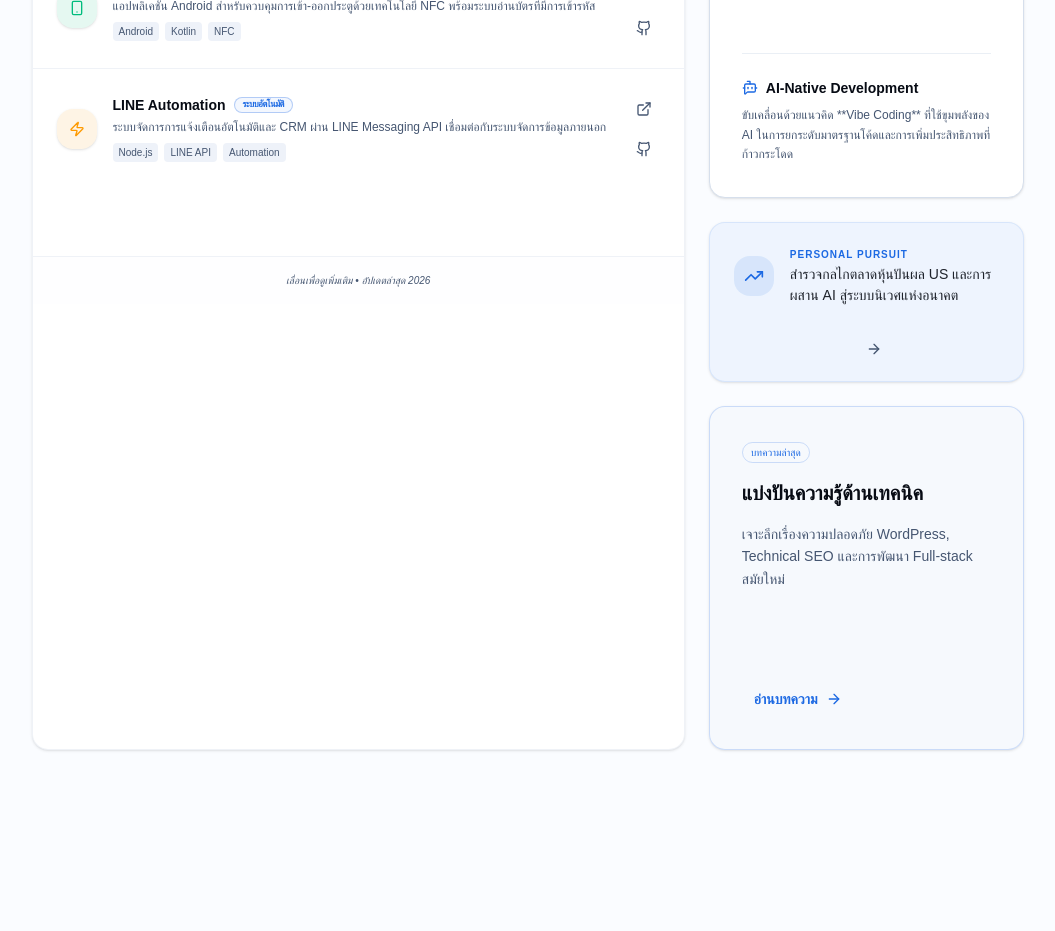
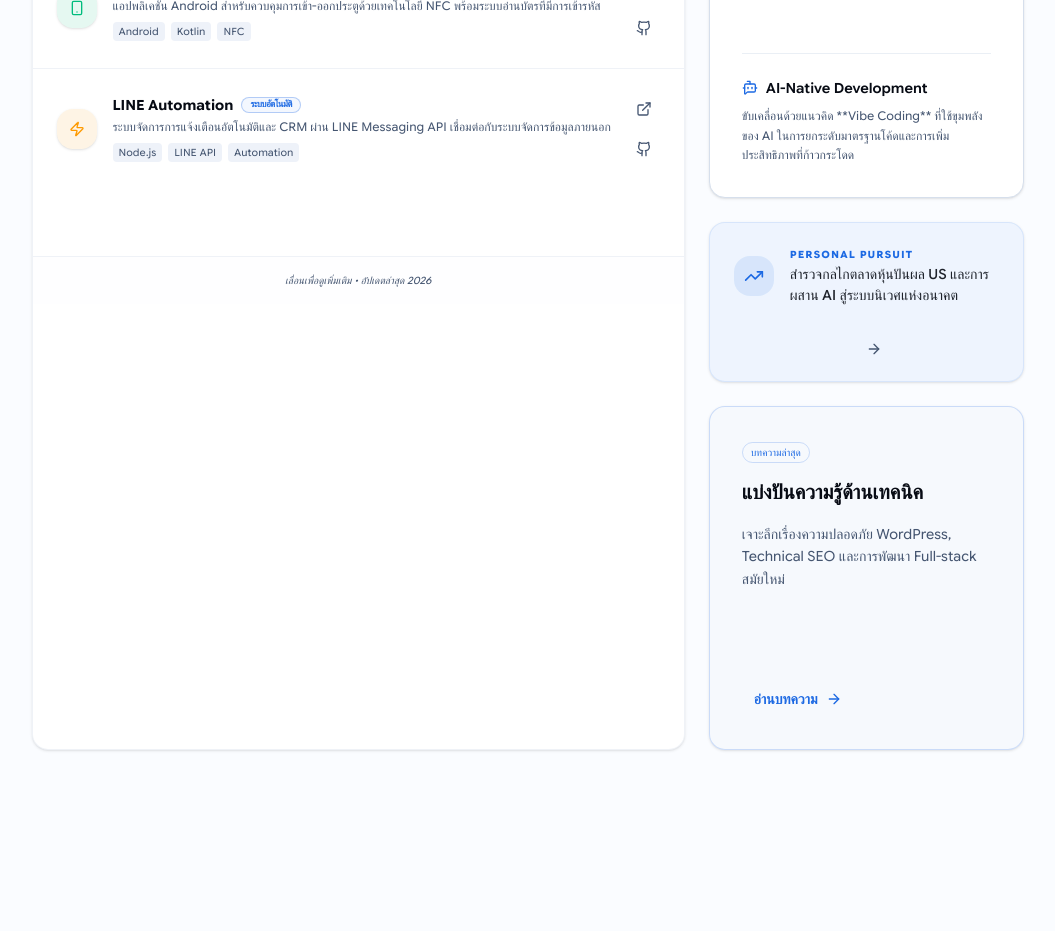
Before and after one commit to Yuukub/yuukub.github.io, a Next.js app: page / in a window 1280 px wide. Shown: the part 1340-2271 px from the top of the page, without its empty margins (105-1160 px from the left). Built offline with nearby package versions, Linux system fonts and the light colour scheme.

Commit message:
perf: self-host google sans and google sans flex fonts locally to remove render-blocking third-party font requests

```diff
--- a/src/app/globals.css
+++ b/src/app/globals.css
@@ -1,6 +1,23 @@
 @import "tailwindcss";
 @import "tw-animate-css";
 @plugin "@tailwindcss/typography";
+
+@font-face {
+  font-family: 'Google Sans';
+  font-style: normal;
+  font-weight: 400;
+  font-display: swap;
+  src: url('/fonts/google-sans.woff2') format('woff2');
+}
+
+@font-face {
+  font-family: 'Google Sans Flex';
+  font-style: normal;
+  font-weight: 100 1000;
+  font-stretch: 100%;
+  font-display: swap;
+  src: url('/fonts/google-sans-flex.woff2') format('woff2');
+}
 
 @custom-variant dark (&:is(.dark *));
 
@@ -48,7 +65,7 @@
 }
 
 :root {
-  --font-google-sans: "Google Sans", sans-serif;
+  --font-google-sans: "Google Sans Flex", "Google Sans", sans-serif;
   --radius: 0.75rem;
   --background: oklch(0.99 0.005 260);
   --foreground: oklch(0.15 0.02 260);
--- a/src/app/layout.tsx
+++ b/src/app/layout.tsx
@@ -68,26 +68,19 @@ export default function RootLayout({
   return (
     <html lang="th" suppressHydrationWarning>
       <head>
-        <link rel="preconnect" href="https://fonts.googleapis.com" />
-        <link rel="preconnect" href="https://fonts.gstatic.com" crossOrigin="anonymous" />
-        <script
-          dangerouslySetInnerHTML={{
-            __html: `
-              (function() {
-                function loadFont() {
-                  var link = document.createElement('link');
-                  link.rel = 'stylesheet';
-                  link.href = 'https://fonts.googleapis.com/css2?family=Google+Sans+Flex:opsz,wght@6..144,1..1000&family=Google+Sans:ital,opsz,wght@0,17..18,400..700;1,17..18,400..700&display=swap';
-                  document.head.appendChild(link);
-                }
-                if (document.readyState === 'complete') {
-                  loadFont();
-                } else {
-                  window.addEventListener('load', loadFont);
-                }
-              })();
-            `
-          }}
+        <link
+          rel="preload"
+          href="/fonts/google-sans-flex.woff2"
+          as="font"
+          type="font/woff2"
+          crossOrigin="anonymous"
+        />
+        <link
+          rel="preload"
+          href="/fonts/google-sans.woff2"
+          as="font"
+          type="font/woff2"
+          crossOrigin="anonymous"
         />
       </head>
       <body
```
Also changed, not shown: public/fonts/google-sans-flex.woff2 (added), public/fonts/google-sans.woff2 (added).
